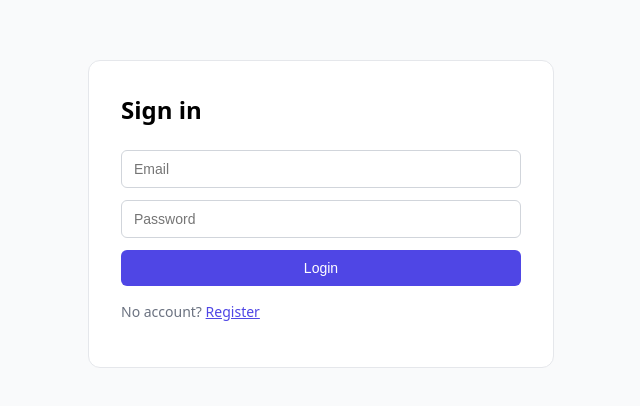
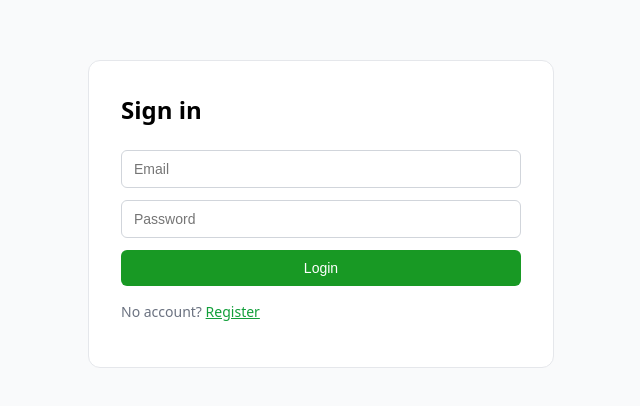
Before and after one commit to harshi-ram/srm-dues, a Next.js app: page /login in a window 1280 px wide. Shown: the part 202-608 px from the top of the page, without its empty margins (319-959 px from the left). Built offline with nearby package versions, Linux system fonts and the light colour scheme.

Commit message:
Update page.jsx color scheme change

```diff
--- a/app/(auth)/login/page.jsx
+++ b/app/(auth)/login/page.jsx
@@ -43,7 +43,7 @@ export default function LoginPage() {
           </button>
         </form>
         <p style={{ marginTop: 16, color: '#6b7280', fontSize: 14 }}>
-          No account? <Link href="/register" style={{ color: '#4f46e5' }}>Register</Link>
+          No account? <Link href="/register" style={{ color: '#129f3a' }}>Register</Link>
         </p>
       </div>
     </div>
@@ -54,5 +54,5 @@ const pageStyle = { minHeight: '100vh', display: 'flex', alignItems: 'center', j
 const cardStyle = { background: '#fff', borderRadius: 12, border: '1px solid #e5e7eb', padding: 32, width: '100%', maxWidth: 400 };
 const formStyle = { display: 'flex', flexDirection: 'column', gap: 12 };
 const inputStyle = { padding: '10px 12px', borderRadius: 6, border: '1px solid #d1d5db', fontSize: 14, outline: 'none' };
-const btnStyle = { padding: '10px 16px', borderRadius: 6, background: '#4f46e5', color: '#fff', border: 'none', cursor: 'pointer', fontSize: 14, fontWeight: 500 };
+const btnStyle = { padding: '10px 16px', borderRadius: 6, background: '#189924', color: '#fff', border: 'none', cursor: 'pointer', fontSize: 14, fontWeight: 500 };
 const errorStyle = { color: '#ef4444', fontSize: 13, margin: '0 0 12px', padding: '8px 12px', background: '#fef2f2', borderRadius: 6 };
```
